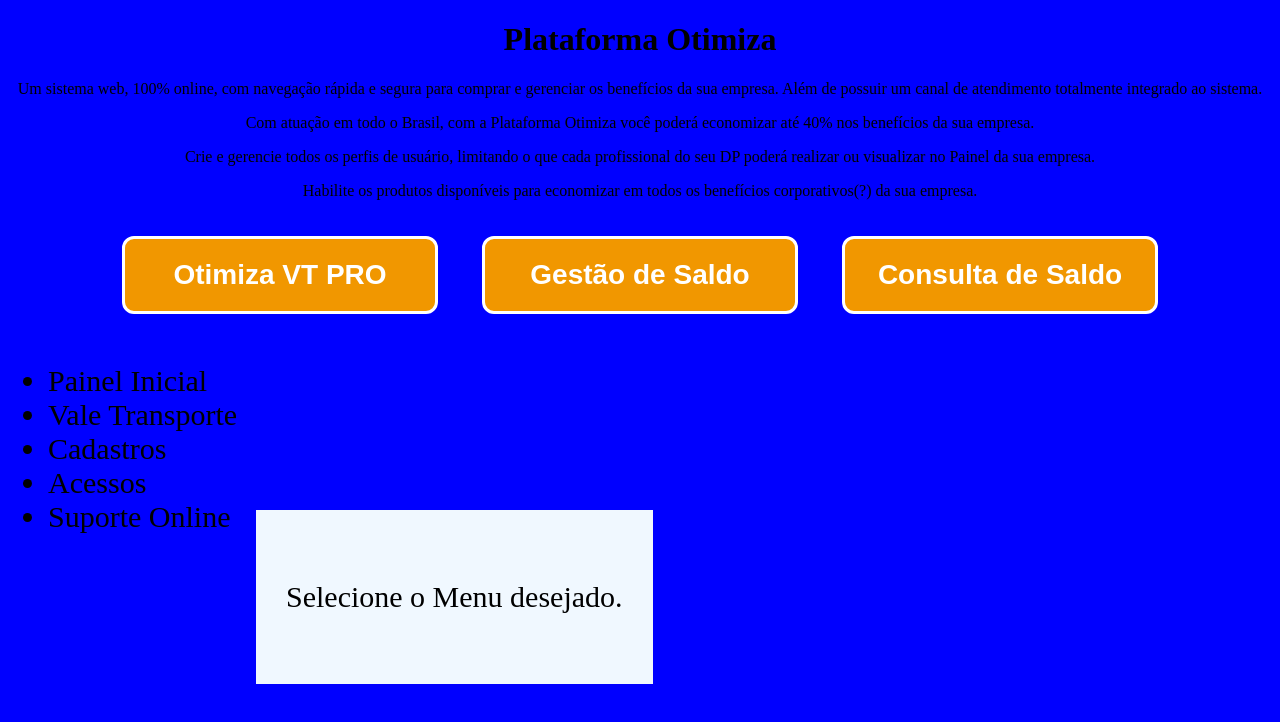
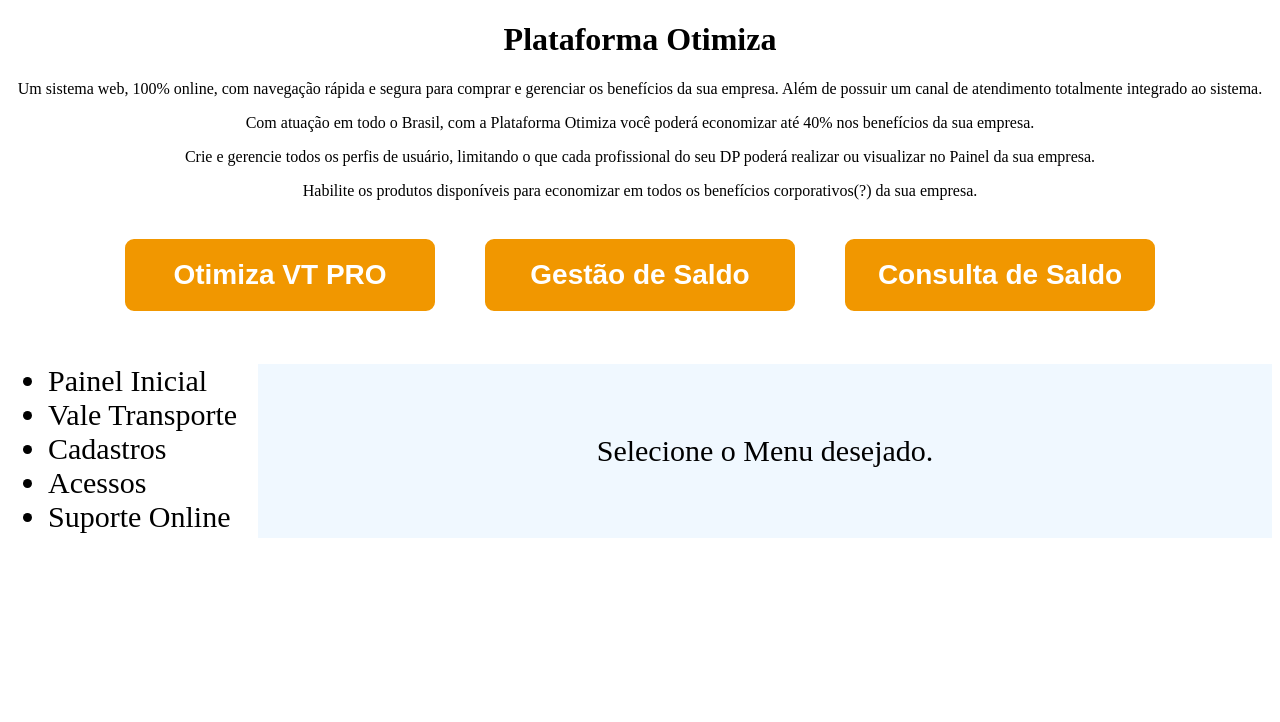
Before and after one commit to Felipe-rocha/Platform-Guide-Project-JavaScript, a plain HTML site: page guia.html in a window 1280 px wide. Drawn offline with Linux system fonts and the light colour scheme.

Commit message:
Correção da Posição do Texto do Guia

```diff
--- a/style-guia.css
+++ b/style-guia.css
@@ -1,5 +1,4 @@
 .titulo-principal{
-    background-color: blue;
     text-align: center;
 
 }
@@ -26,39 +25,40 @@
 }
 
 #botao-tipo-guia:hover {
-    font-size: 31px;
-    padding: 25px;
+    font-size: 30px;
+    padding: 23px;
     transition: 0.2s;
     width: 27%;
 }
 
 .div-botao{
     text-align: center;
+    display: block;
+    position: relative;
 }
 
 .body-pagina{
-    background-color: blue;
+
 }
 
 .menu-lateral{
     display: block;
     position: absolute;
     font-size: 30px;
-    background-color: #0000ff;
     overflow: hidden;
+    box-sizing: border-box;
 }
 
 .texto-guia{
-    position: absolute;
-    top: 60%;
-    left: 20%;
+    position: static;
+    margin-left: 250px;
     text-align: left;
     font-size: 30px;
+    display: block;
 }
 
 #invisivel{
     display: none;
-    transition-delay: 1s;
 }
 
 .texto-exibido{
```
